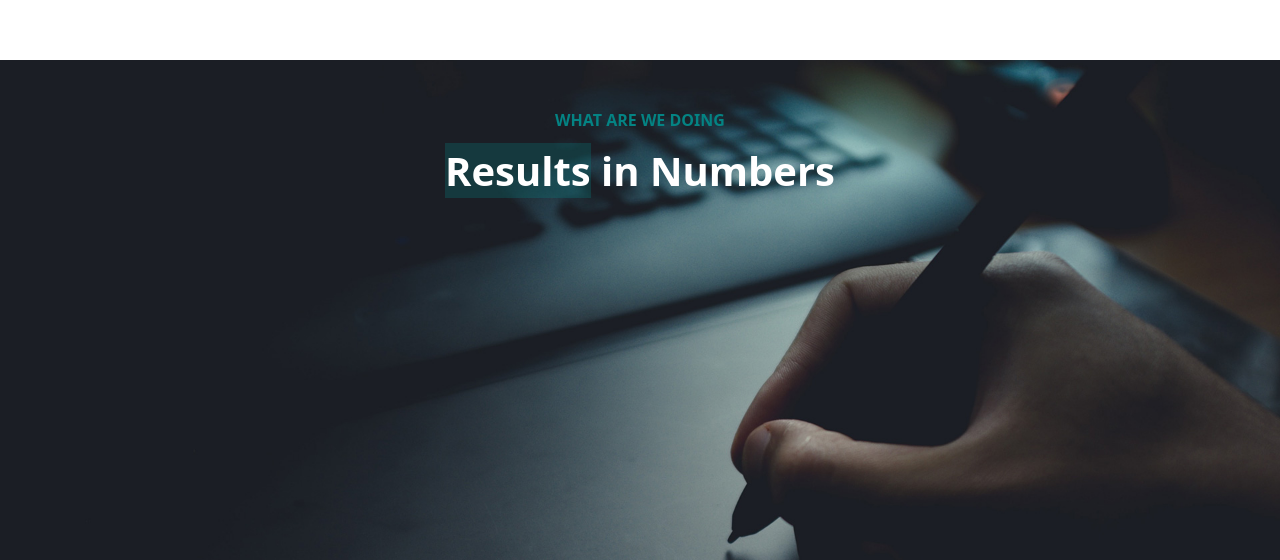
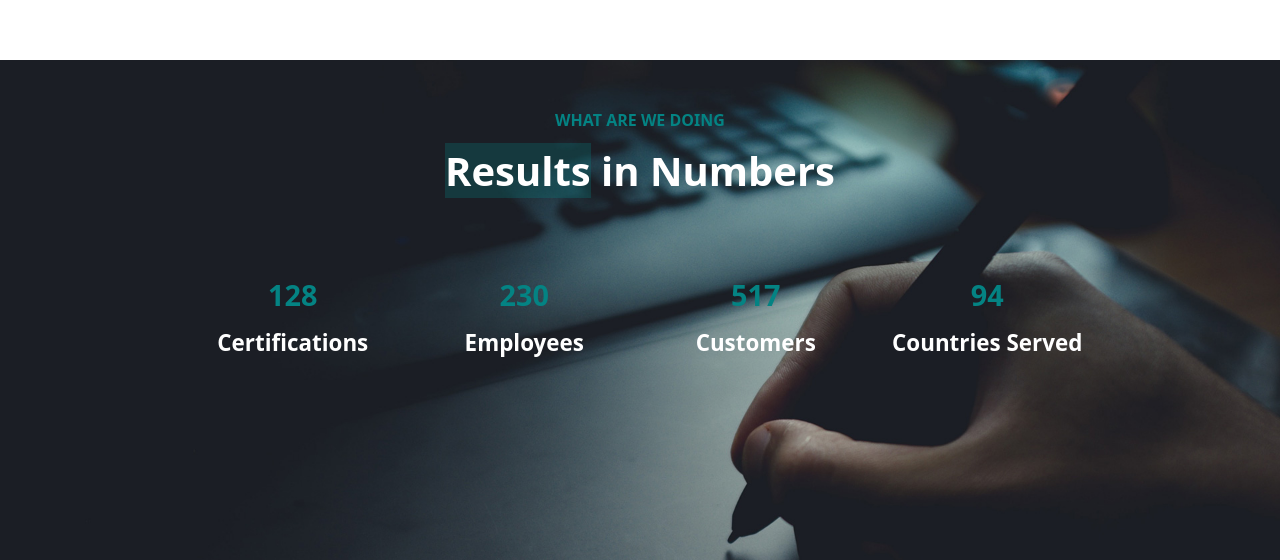
Before and after one commit to FrancescoSica16/proj-html-vuejs, a Vue app: page / in a window 1280 px wide. Shown: the part 974-1534 px from the top of the page. Built offline with nearby package versions, Linux system fonts and the light colour scheme; a small style sheet from the web is missing.

Commit message:
section result in numbers main

```diff
--- a/src/components/Main.vue
+++ b/src/components/Main.vue
@@ -3,7 +3,6 @@
     <AdvisoryPerformanceMain/>
 
     <ResultsInNumbersMain/>
-
 
   </main>
 </template>
--- a/src/components/ResultsInNumbersMain.vue
+++ b/src/components/ResultsInNumbersMain.vue
@@ -4,9 +4,20 @@
       <div class="container">
           <div class="row">
               <div  class="col-9 m-auto my-5">
-                  <div class="pre-titol text-center">what are we doing</div>
-                  <h1 class="text-center"><strong>Results</strong> in Numbers</h1>
+                <div class="pre-titol text-center">what are we doing</div>
+                <h1 class="text-center"><strong>Results</strong> in Numbers</h1>
               </div>
+          </div>
+      </div>
+      <div class="container">
+          <div class="row">
+            <div class="col-10 d-flex justify-content-around m-auto">
+                <div class="card text-center"
+                v-for="(results, index) in result" :key="index">
+                    <div id="results-value">{{results.value}}</div>
+                    <div id="results-name">{{results.nameData}}</div>
+                </div>
+            </div>
           </div>
       </div>
   </section>
@@ -51,4 +62,20 @@ export default {
     height: 500px;
     background-size: cover;
 }
+#results-value{
+    font-weight: 700;
+    font-size: 1.8rem;
+    color: $secondaryColor ;
+    margin-bottom: 10px;
+}
+#results-name{
+    font-weight: 800;
+    color: $primarycolor;
+    font-size: 1.4rem;
+}
+.card{
+    width: calc(100% / 4);
+    background-color: transparent;
+    border: transparent;
+}
 </style>
--- a/src/style/variabiles.scss
+++ b/src/style/variabiles.scss
@@ -1 +1,4 @@
 $textNavFooter: #ffffff;
+
+$primarycolor: #ffffff;
+$secondaryColor: #048383;
```
